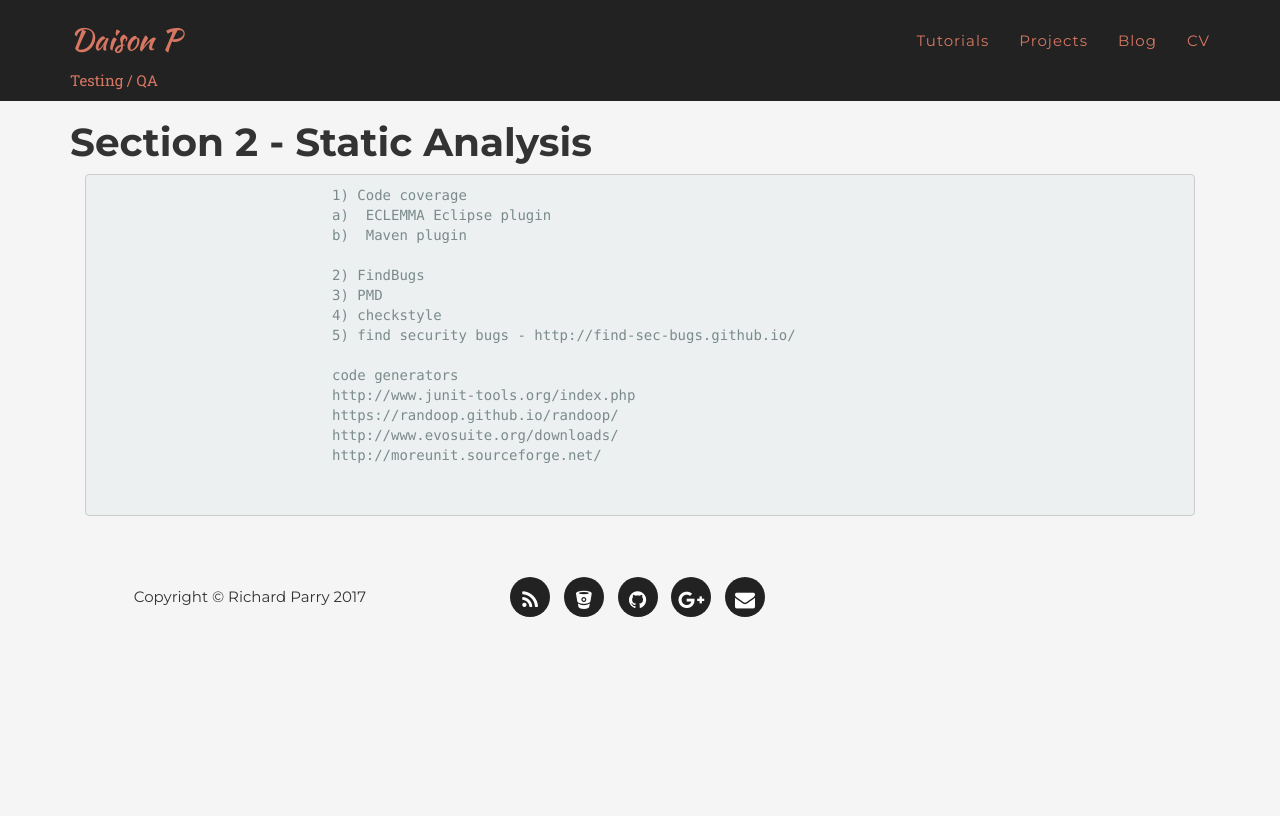
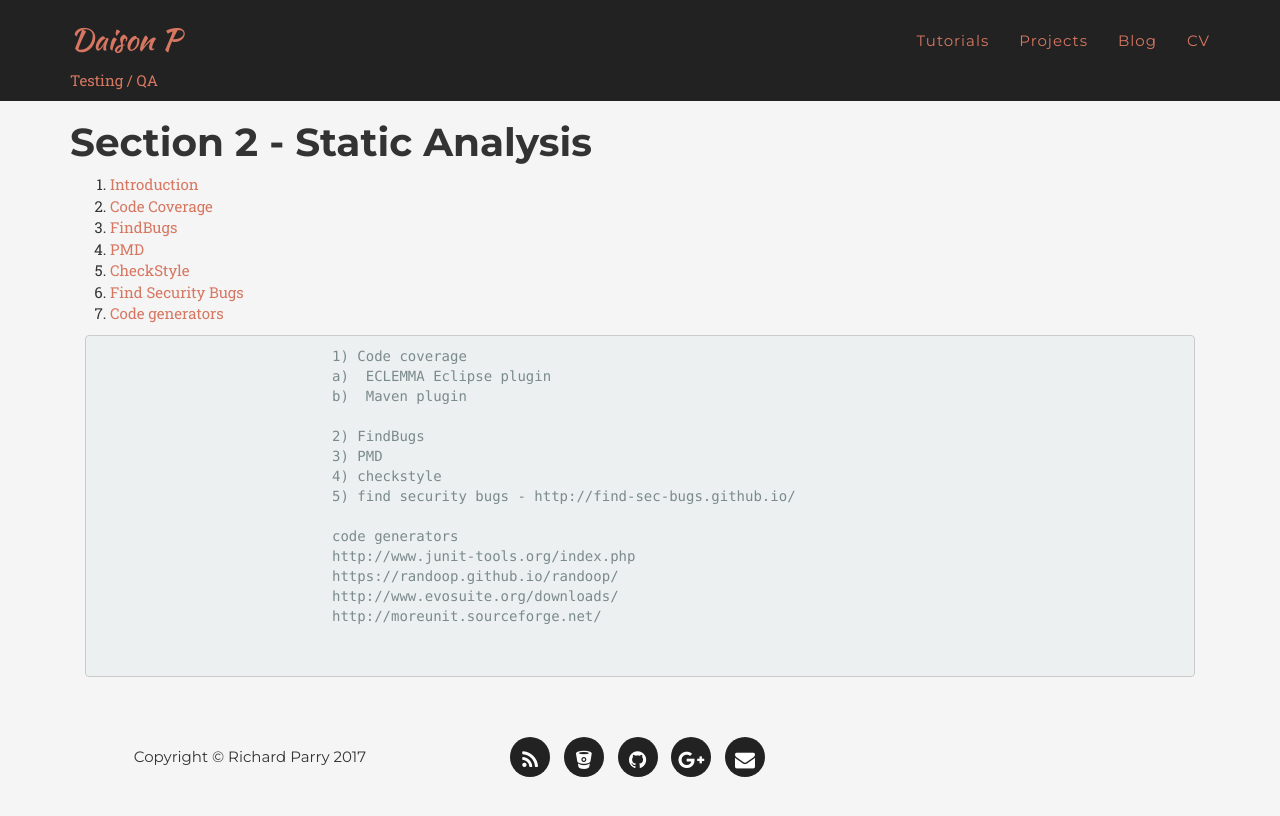
Before and after one commit to daisonp/daisonp.github.io, a Jekyll site: the page built from pages/tutorials/testing/section-2/index.html, in a window 1280 px wide. Shown: the top 816 px of the page. Built offline with Jekyll 4.4.1, drawn with Linux system fonts in a browser that asks for light colours; some web fonts are replaced.

Commit message:
Testing - section 2 updates

```diff
--- a/_data/tutorials-testing.yaml
+++ b/_data/tutorials-testing.yaml
@@ -16,12 +16,27 @@
       url: junit-rules
     - heading: Test Runners
       url: test-runners
-    - heading: Features not covered
+    - heading: Experimental features not covered
       url: not-covered
 
 - section:
   heading: Section 2 - Static Analysis
   url: /pages/tutorials/testing/section-2/index.html
+  sub-sections:
+    - heading: Introduction
+      url: introduction
+    - heading: Code Coverage
+      url: code-coverage
+    - heading: FindBugs
+      url: find-bugs
+    - heading: PMD
+      url: pmd
+    - heading: CheckStyle
+      url: check-style
+    - heading: Find Security Bugs
+      url: find-sec-bugs
+    - heading: Code generators
+      url: code-generators
 
 - section:
   heading : Section 3 - Extending unit test with Mock / Stubs
--- a/pages/tutorials/testing/section-2/index.html
+++ b/pages/tutorials/testing/section-2/index.html
@@ -27,6 +27,7 @@ parentUrl: /pages/tutorials/testing/index.html
     <!-- Page Content -->
     <div id="page-content-wrapper">
         <div class="container-fluid">
+
             <div class="row" id="introduction">
                 <div class="col-lg-12">
                     <pre>
```
